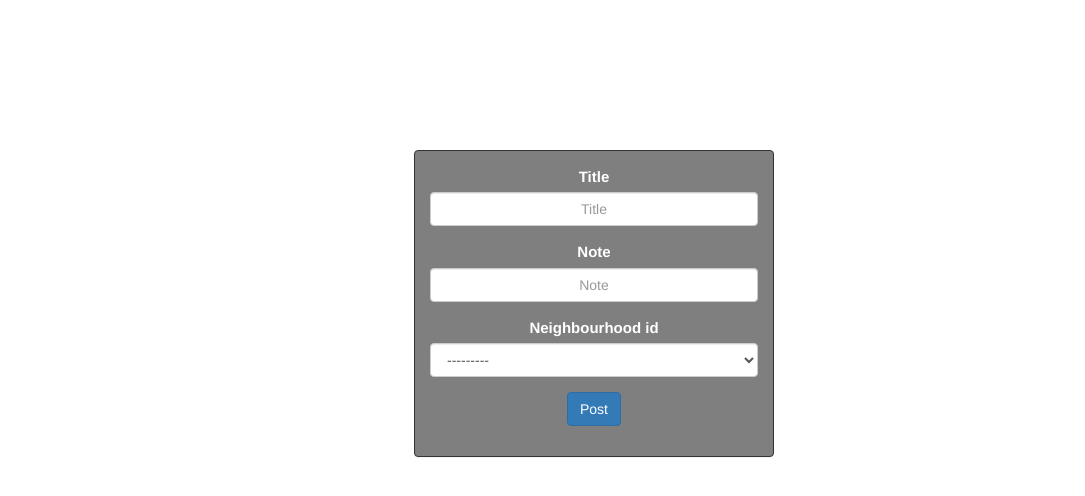
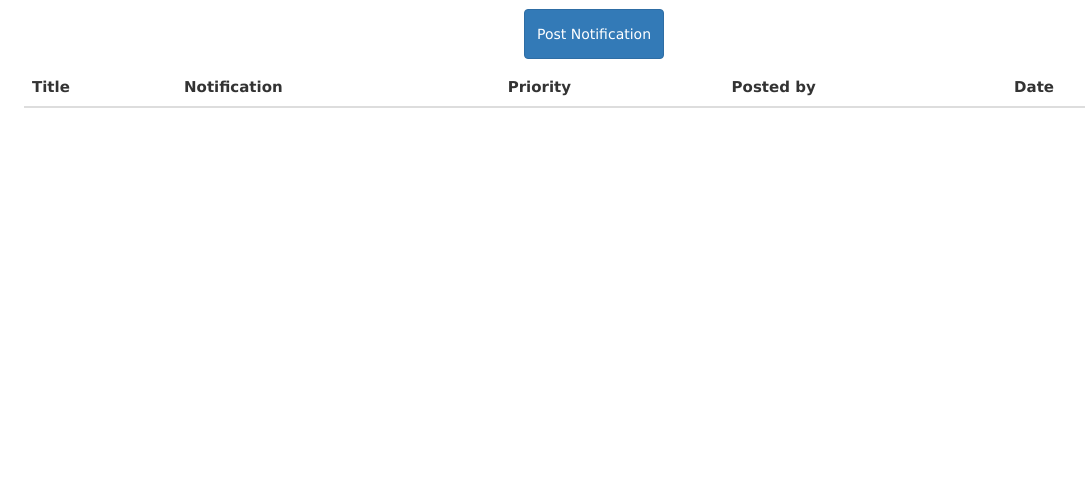
Before and after one commit to nziokaivy/hood, a Django app: template hood/templates/news.html in a window 1280 px wide. Shown: the top 496 px of the page, without its empty margins (46-1131 px from the left). Run offline with Django 3.2, Linux system fonts and the light colour scheme; the template is opened without the code that fills it: values that come from a table or form of the project are taken from there, others are empty; some libraries are stand-ins or nearby versions; some web fonts are replaced.

Commit message:
add dsiplay news functionality

```diff
--- a/hood/templates/news.html
+++ b/hood/templates/news.html
@@ -1,68 +1,65 @@
+{% extends 'base.html' %}
+{% load static %}
+{% load staticfiles %}
 
-{% extends "registration/base.html" %}
-{% load bootstrap3 %}
-{% load static %}
 
 {% block content %}
-<div class="container">
-  <div class="row">
-    <!-- Empty div -->
+<div class="container" style="margin-top:15px;">
+  <div class="text-center">
+    <a href="{% url 'new_news' %}" >
+        <button class="btn btn-primary" style="height:50px;  margin-top: -6px;margin-bottom:10px;">Post Notification</button>
+    </a>
+  </div>
 
-    <div class="col-md-4 phone-section">
-    </div>
+  <table class="table table-dark">
+    <thead>
+      <tr>
+        <th scope="col">Title</th>
+        <th scope="col">Notification</th>
+        <th scope="col">Priority</th>
+        <th scope="col">Posted by</th>
+        <th scope="col">Date </th>
+      </tr>
+    </thead>
+    <tbody>
+      {% for notification in notifications%}
+      <tr data-toggle="modal" data-target="#{{notification.id}}">
+        <td>{{notification.title}}</td>
+        <td>{{notification.notification|safe|truncatechars:85 }}</td>
+        <td>{{notification.priority}}</td>
+        <td>{{notification.author}}</td>
+        <td>{{notification.post_date|date:"M d, Y"}}</td>
+      </tr>
+
+      <!-- Modal -->
+      <div class="modal fade" id="{{notification.id}}" tabindex="-1" role="dialog" aria-labelledby="exampleModalCenterTitle" aria-hidden="true">
+        <div class="modal-dialog modal-dialog-centered" role="document">
+          <div class="modal-content text-center">
+            <div class="modal-header text-center">
+              <h3 class="text-center">{{notification.title}}</h3>
+            </div>
+            <div class="modal-body">
+              <p class="pmodal">{{notification.notification|safe}}</p>
+            </div>
+            <div class="modal-footer" style="display:block;">
+              <p><span style="font-weight:bold;">Priority:</span> {{notification.priority}}</p>
+              <p><span style="font-weight:bold;">Posted on:</span> {{notification.post_date|date:"M d, Y"}}</p>
+            </div>
+          </div>
+        </div>
+      </div>
 
 
 
-    <div class="col-md-4 form-section">
-      {{form.media}}
 
-    {% if form.errors %}
-        <p>Please enter correct value</p>
-      {% endif %}
 
-      <div class="panel panel-default" style="margin-top:150px;">
-
-        <div class="panel-body">
-
-          <div class="text-center">
-          <form action="{% url 'new_news' %}" method="post" enctype="multipart/form-data">
-
-            {% csrf_token%}
-            {% bootstrap_form form %}
-
-            <div class="form-group">
-              <input type="submit" class="btn btn-primary login-button" value="Post">
-
-            </div>
-            <input type="hidden" name="next" value="/">
-
-          </form>
-        </div>
-        </div>
-
-      </div>
-
-    </div>
-    <!-- Empty div -->
-    <div class="col-md-4"></div>
-  </div>
-
+  {% endfor%}
+  </tbody>
+  </table>
 </div>
-
 <style>
-.panel{
-  background: linear-gradient( rgba(0, 0, 0, 0.5), rgba(0, 0, 0, 0.5)) fixed;
-}
-p, label,a{
-  color:white;
-  font-size: 15px;
-}
-.panel-default{
-  border-color: inherit;
-}
-input{
-  text-align: center;
-  color: white;
+table{
+  width:1000px;
 }
 </style>
 {% endblock %}
```
